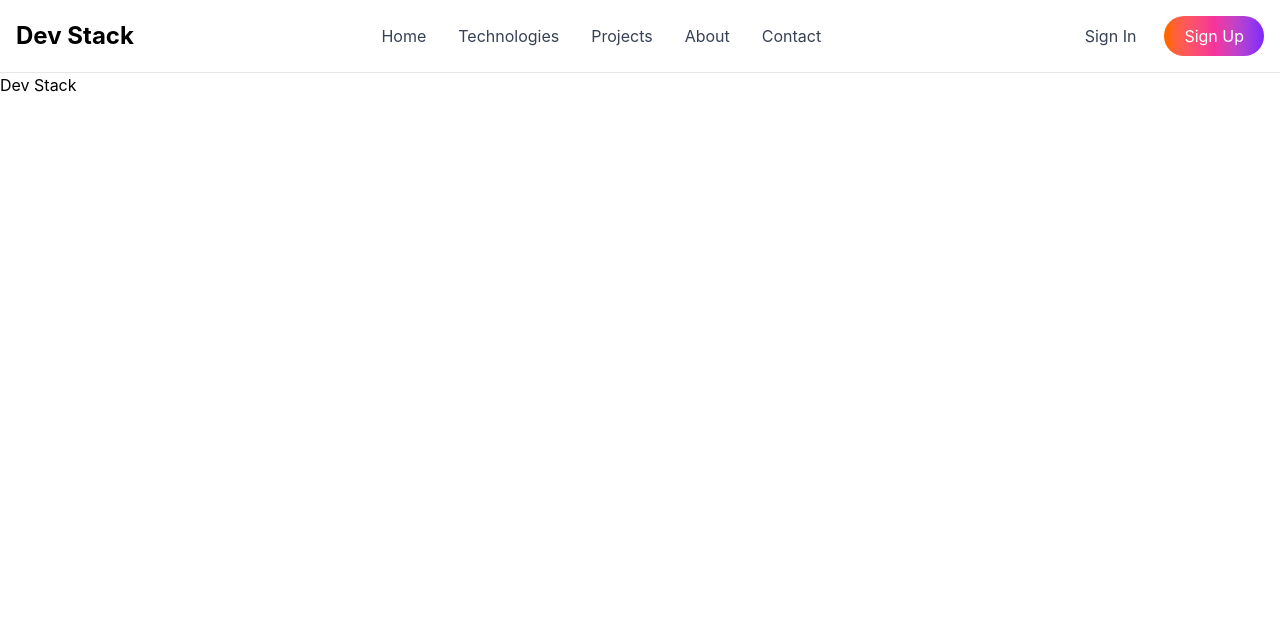
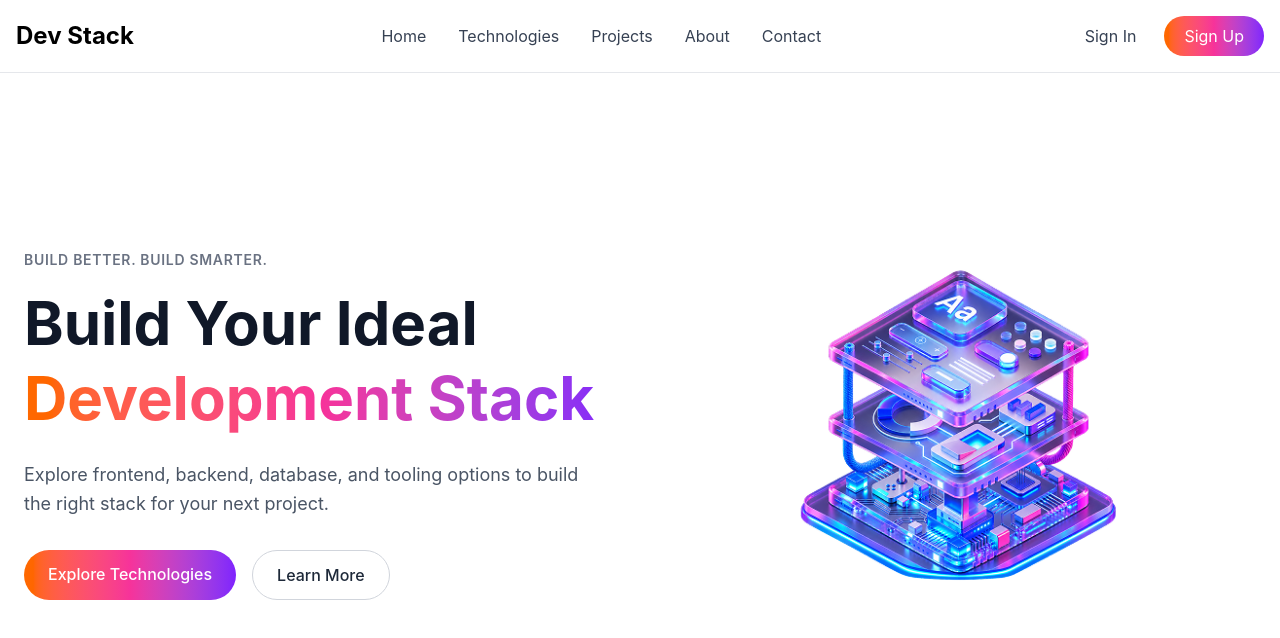
Before and after one commit to radwanrahman/dev-stack, a React (Vite) app: page / in a window 1280 px wide. Shown: the top 638 px of the page. Built offline with nearby package versions, Linux system fonts and the light colour scheme.

Commit message:
add hero section

```diff
--- a/src/App.jsx
+++ b/src/App.jsx
@@ -1,4 +1,7 @@
+
 import Navbar from "./components/Navbar";
+
+import Hero from "./components/Hero";
 
 function App() {
   return (
@@ -6,7 +9,7 @@ function App() {
       <Navbar />
 
       <main>
-        <h1>Dev Stack</h1>
+        <Hero />
       </main>
     </>
   );
--- a/src/components/Hero.jsx
+++ b/src/components/Hero.jsx
@@ -0,0 +1,56 @@
+function Hero() {
+  return (
+    <section className="bg-white">
+      <div className="max-w-7xl mx-auto px-6 py-16 md:py-24 grid grid-cols-1 md:grid-cols-2 gap-10 items-center">
+
+        {/* Hero Text */}
+        <div>
+          <p className="text-sm font-semibold uppercase tracking-wider text-gray-500 mb-4">
+            Build Better. Build Smarter.
+          </p>
+
+          <h1 className="text-4xl md:text-6xl font-bold leading-tight text-gray-900">
+            Build Your Ideal
+            <span className="block bg-gradient-to-r from-orange-500 via-pink-500 to-violet-600 bg-clip-text text-transparent">
+              Development Stack
+            </span>
+          </h1>
+
+          <p className="mt-6 text-lg text-gray-600 max-w-xl leading-relaxed">
+            Explore frontend, backend, database, and tooling options to build
+            the right stack for your next project.
+          </p>
+
+          {/* Buttons */}
+          <div className="mt-8 flex flex-col sm:flex-row gap-4">
+            <a
+              href="#technologies"
+              className="px-6 py-3 rounded-full text-white font-medium text-center bg-gradient-to-r from-orange-500 via-pink-500 to-violet-600 hover:opacity-90 transition"
+            >
+              Explore Technologies
+            </a>
+
+            <a
+              href="#about"
+              className="px-6 py-3 rounded-full border border-gray-300 text-gray-800 font-medium text-center hover:bg-gray-50 transition"
+            >
+              Learn More
+            </a>
+          </div>
+        </div>
+
+        {/* Hero Image */}
+        <div className="flex justify-center">
+          <img
+            src="/assets/banner-stack.png"
+            alt="Development technology stack"
+            className="w-full max-w-lg"
+          />
+        </div>
+
+      </div>
+    </section>
+  );
+}
+
+export default Hero;
```
Also changed, not shown: public/assets/banner-stack.png (added).
